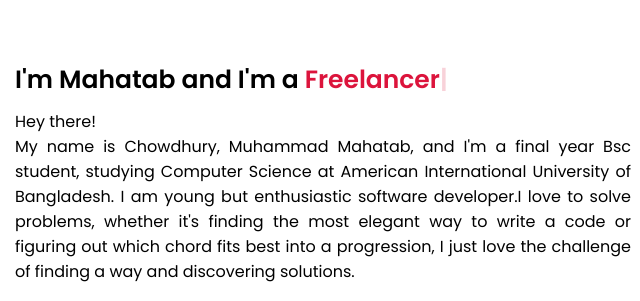
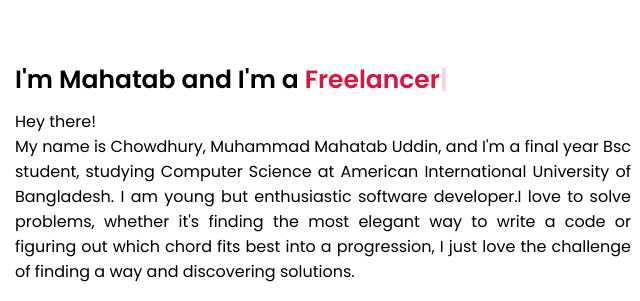
Before and after one commit to mahatab0818/mahatab0818.github.io, a plain HTML site: page index.html in a window 1280 px wide. Shown: the part 1020-1321 px from the top of the page, 569-1209 px from the left. Drawn offline with nearby package versions, Linux system fonts and the light colour scheme.

Commit message:
Update index.html

```diff
--- a/index.html
+++ b/index.html
@@ -57,7 +57,7 @@
                 <div class="column right">
                     <div class="text">I'm Mahatab and I'm a <span class="typing-2"></span></div>
 					<p>Hey there!</p>
-					<p>My name is Chowdhury, Muhammad Mahatab, and I'm a final year Bsc student, studying Computer Science at American International University of Bangladesh.
+					<p>My name is Chowdhury, Muhammad Mahatab Uddin, and I'm a final year Bsc student, studying Computer Science at American International University of Bangladesh.
 					I am young but enthusiastic software developer.I love to solve problems, whether it's finding the most elegant way to write a code or figuring out
 					which chord fits best into a progression, I just love the challenge of finding a way and discovering solutions.</p>
                     <a href="CV.docx">Download CV</a>
```
